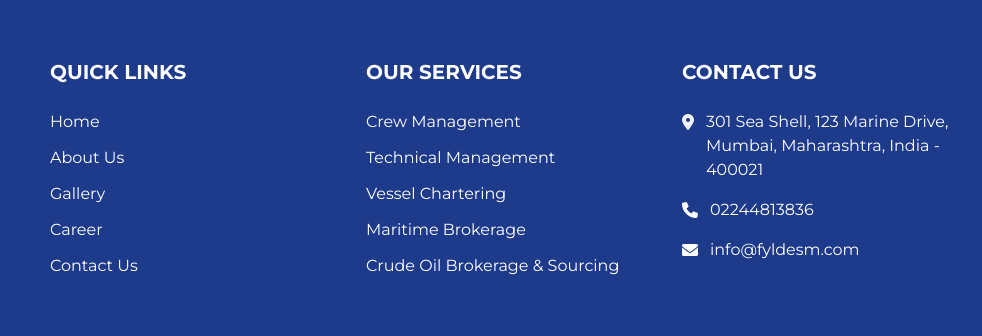
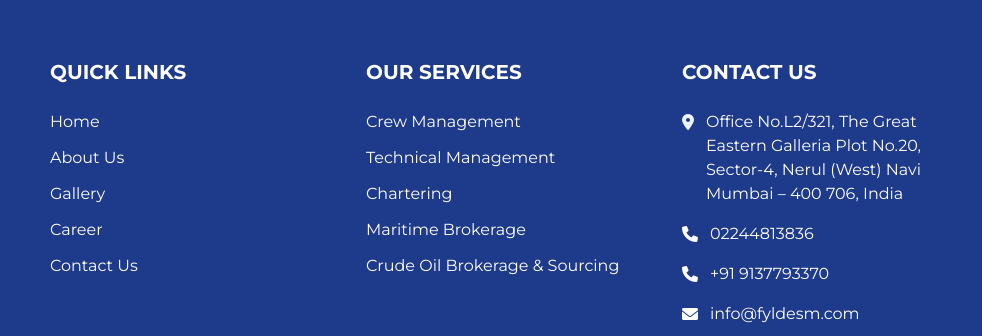
Before and after one commit to TwinkleMedia/FyldeShip, a website: page crudeOil.html in a window 1280 px wide. Shown: the part 4167-4503 px from the top of the page, 298-1280 px from the left. Drawn offline with nearby package versions, Linux system fonts and the light colour scheme; a web font is replaced by a local one.

Commit message:
changes in number

```diff
--- a/crudeOil.html
+++ b/crudeOil.html
@@ -629,7 +629,7 @@
                                     <li><a href="./technicalManagement.html" class="text-white-400 hover:text-accent transition-colors duration-300">Technical
                                             Management</a></li>
 
-                                        <li><a href="./chatering.html" class="text-white-400 hover:text-accent transition-colors duration-300">Vessel
+                                        <li><a href="./chatering.html" class="text-white-400 hover:text-accent transition-colors duration-300">
                                                 Chartering</a></li>
                                         <li><a href="./brokerage.html" class="text-white-400 hover:text-accent transition-colors duration-300">Maritime Brokerage</a></li>
                                         <li><a href="./crudeOil.html" class="text-white-400 hover:text-accent transition-colors duration-300">Crude Oil Brokerage & Sourcing</a></li>
@@ -642,13 +642,17 @@
                                     <ul class="space-y-4">
                                         <li class="flex items-start gap-3">
                                             <i class="fas fa-map-marker-alt text-light mt-1"></i>
-                                            <span class="text-white-400">301 Sea Shell, 123 Marine Drive, Mumbai, Maharashtra, India -
-                                                400021</span>
+                                            <span class="text-white-400"> Office No.L2/321, The Great Eastern Galleria
+    Plot No.20, Sector-4, Nerul (West) Navi Mumbai – 400 706, India</span>
                                         </li>
                                         <li class="flex items-center gap-3">
                                             <i class="fas fa-phone text-white"></i>
                                             <span class="text-white-400">02244813836</span>
                                         </li>
+                                        <li class="flex items-center gap-3">
+                                <i class="fas fa-phone text-white"></i>
+                                <span class="text-white-400">+91 9137793370</span>
+                            </li>
                                         <li class="flex items-center gap-3">
                                             <i class="fas fa-envelope text-white"></i>
                                             <a href="mailto:fyldeship@gmail.com"
```
Also changed, not shown: brokerage.html (+7 -3 lines), chatering.html (+7 -3 lines), crewManagement.html (+7 -3 lines), index.html (+1 -1 lines), technicalManagement.html (+7 -3 lines).
